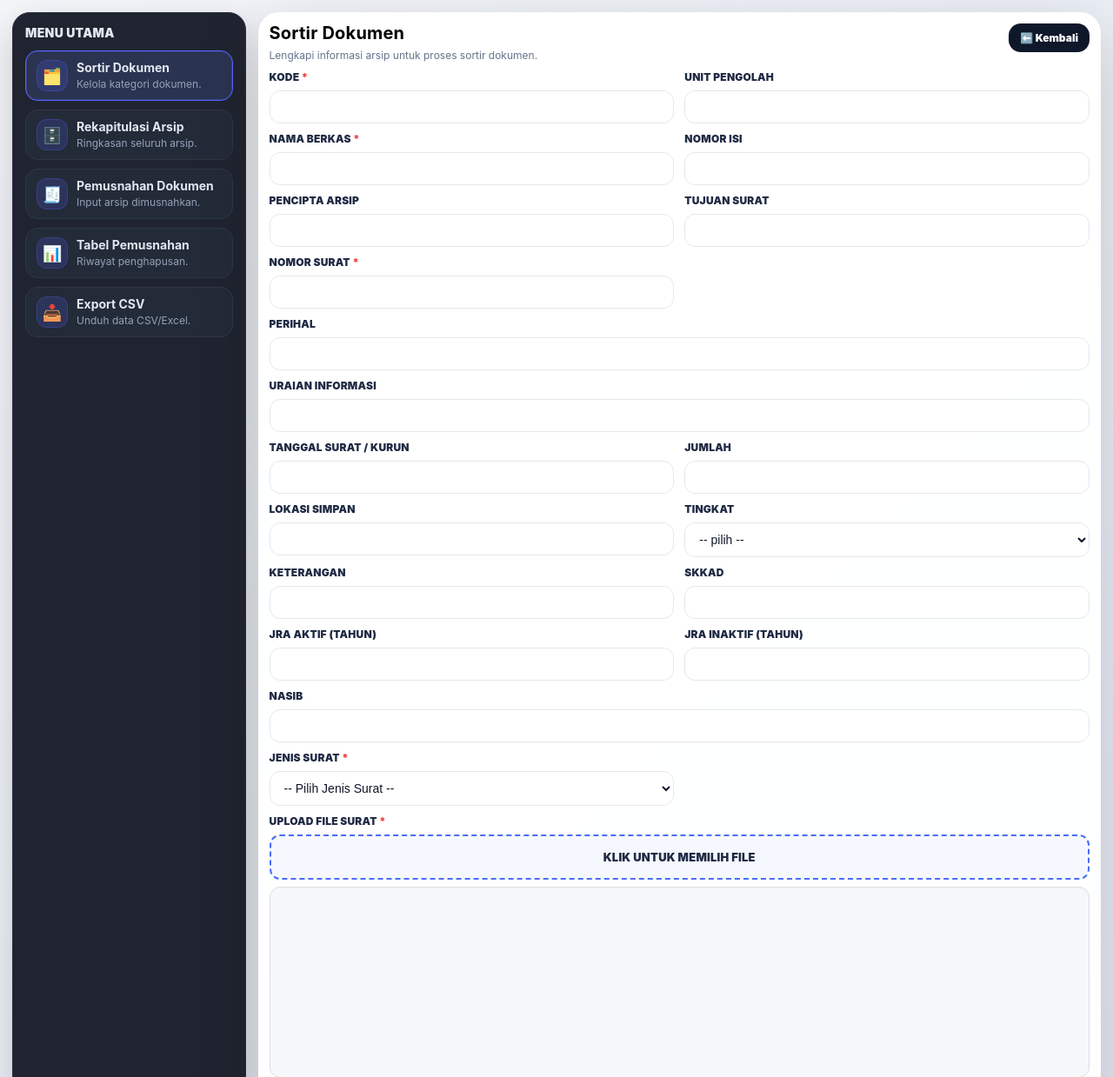
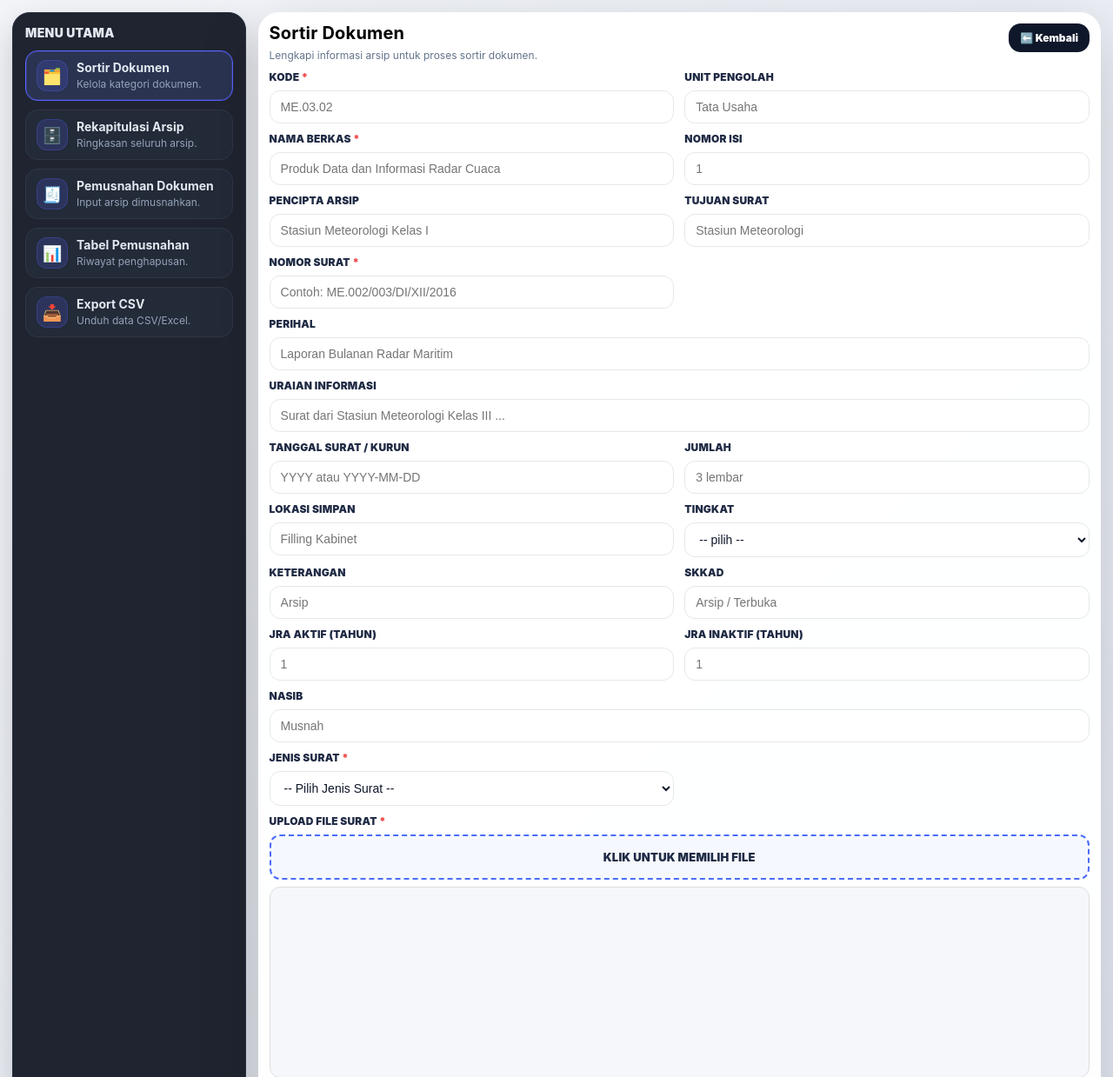
Before and after one commit to Laccaaa/SortirDokumen, a PHP site: page /pages/form.php in a window 1280 px wide. Shown: the top 1239 px of the page at 87% size. Run offline with PHP 8.4, Linux system fonts and the light colour scheme; some libraries are stand-ins or nearby versions.

Commit message:
placeholder

```diff
--- a/pages/form.php
+++ b/pages/form.php
@@ -526,6 +526,7 @@ button.primary:active{ transform: translateY(1px); }
             <input
               type="text"
               name="kode_klasifikasi"
+              placeholder="ME.03.02"
             >
           </div>
 
@@ -534,6 +535,7 @@ button.primary:active{ transform: translateY(1px); }
             <input
               type="text"
               name="unit_pengolah"
+              placeholder="Tata Usaha"
             >
           </div>
 
@@ -542,6 +544,7 @@ button.primary:active{ transform: translateY(1px); }
             <input
               type="text"
               name="nama_berkas"
+              placeholder="Produk Data dan Informasi Radar Cuaca"
             >
           </div>
 
@@ -550,6 +553,7 @@ button.primary:active{ transform: translateY(1px); }
             <input
               type="text"
               name="no_isi"
+              placeholder="1"
             >
           </div>
 
@@ -558,6 +562,7 @@ button.primary:active{ transform: translateY(1px); }
             <input
               type="text"
               name="pencipta"
+              placeholder="Stasiun Meteorologi Kelas I"
             >
           </div>
 
@@ -566,6 +571,7 @@ button.primary:active{ transform: translateY(1px); }
             <input
               type="text"
               name="tujuan_surat"
+              placeholder="Stasiun Meteorologi"
             >
           </div>
 
@@ -576,6 +582,7 @@ button.primary:active{ transform: translateY(1px); }
               name="nomor_surat"
               id="nomor_surat"
               value="<?= htmlspecialchars($old_nomor) ?>"
+              placeholder="Contoh: ME.002/003/DI/XII/2016"
             >
           </div>
 
@@ -584,6 +591,7 @@ button.primary:active{ transform: translateY(1px); }
             <input
               type="text"
               name="perihal"
+              placeholder="Laporan Bulanan Radar Maritim"
             >
           </div>
 
@@ -592,6 +600,7 @@ button.primary:active{ transform: translateY(1px); }
             <input
               type="text"
               name="uraian"
+              placeholder="Surat dari Stasiun Meteorologi Kelas III ..."
             >
           </div>
 
@@ -600,6 +609,7 @@ button.primary:active{ transform: translateY(1px); }
             <input
               type="text"
               name="tanggal_surat"
+              placeholder="YYYY atau YYYY-MM-DD"
             >
           </div>
 
@@ -608,6 +618,7 @@ button.primary:active{ transform: translateY(1px); }
             <input
               type="text"
               name="jumlah"
+              placeholder="3 lembar"
             >
           </div>
 
@@ -616,6 +627,7 @@ button.primary:active{ transform: translateY(1px); }
             <input
               type="text"
               name="lokasi"
+              placeholder="Filling Kabinet"
             >
           </div>
 
@@ -634,6 +646,7 @@ button.primary:active{ transform: translateY(1px); }
             <input
               type="text"
               name="keterangan"
+              placeholder="Arsip"
             >
           </div>
 
@@ -642,6 +655,7 @@ button.primary:active{ transform: translateY(1px); }
             <input
               type="text"
               name="skkad"
+              placeholder="Arsip / Terbuka"
             >
           </div>
 
@@ -650,6 +664,7 @@ button.primary:active{ transform: translateY(1px); }
             <input
               type="text"
               name="jra_aktif"
+              placeholder="1"
             >
           </div>
 
@@ -658,6 +673,7 @@ button.primary:active{ transform: translateY(1px); }
             <input
               type="text"
               name="jra_inaktif"
+              placeholder="1"
             >
           </div>
 
@@ -666,6 +682,7 @@ button.primary:active{ transform: translateY(1px); }
             <input
               type="text"
               name="nasib"
+              placeholder="Musnah"
             >
           </div>
 
```
